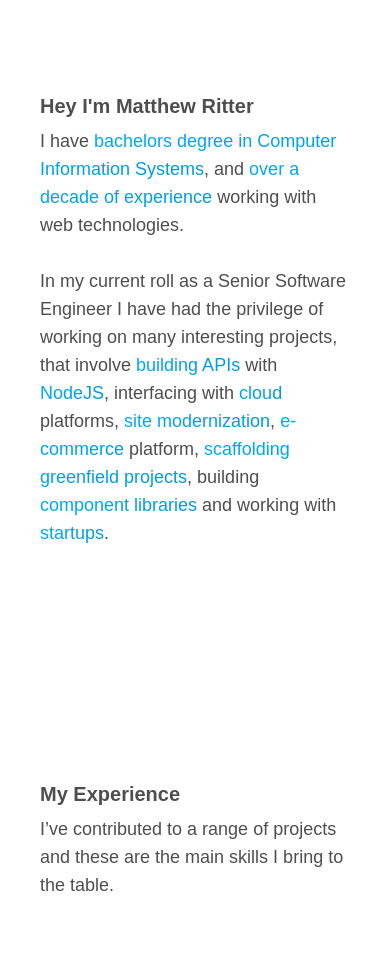
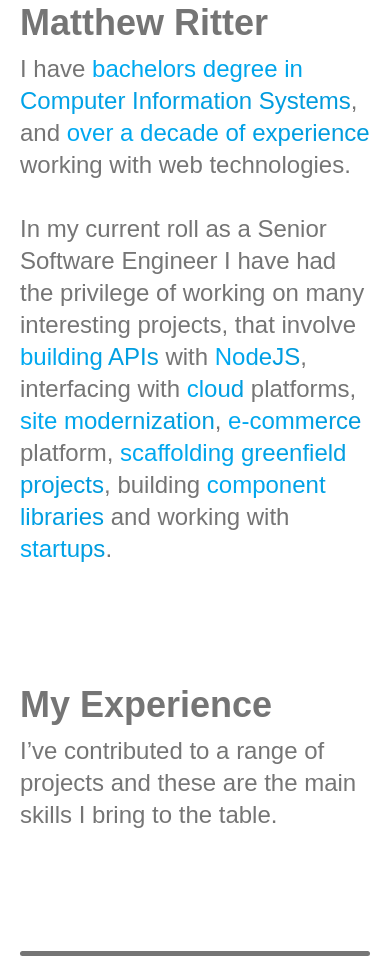
Before and after one commit to mwritter/portfolio-next, a Next.js app: page / in a window 390 px wide. Shown: the part 1026-1993 px from the top of the page. Built offline with nearby package versions, Linux system fonts and the light colour scheme.

Commit message:
Better mobile support clean up

```diff
--- a/package.json
+++ b/package.json
@@ -11,6 +11,7 @@
     "build-storybook": "storybook build"
   },
   "dependencies": {
+    "@rive-app/react-canvas": "^4.18.3",
     "clsx": "^2.1.1",
     "next": "15.2.2",
     "react": "^19.0.0",
--- a/src/app/globals.css
+++ b/src/app/globals.css
@@ -3,7 +3,7 @@
 :root {
   --background: #ffffff;
   --foreground: #171717;
-  --light-grey: #4E4E4E;
+  --light-grey: #757575;
 
   --timeline-bar-color: #000;
   --timeline-bar-color-glow: #000;
--- a/src/app/page.tsx
+++ b/src/app/page.tsx
@@ -1,13 +1,17 @@
 import { ProfileSection } from "@/components/ProfileSection";
 import { IntroSection } from "@/components/IntroSection";
 import { ExperienceSection } from "@/components/ExperienceSection";
+import { RiveComponent } from "@/components/RiveComponent";
 
 export default function Home() {
   return (
-    <div className="p-10 flex flex-col gap-10">
-      <ProfileSection />
-      <IntroSection />
-      <ExperienceSection />
+    <div className="relative p-5 sm:p-10 flex flex-col gap-10 sm:bg-gradient-to-tr bg-gradient-to-t from-[var(--background)] sm:from-60% from-90% to-[var(--accent-color)]">
+      <div className="z-10">
+        <ProfileSection />
+        <IntroSection />
+        <ExperienceSection />
+      </div>
+      <RiveComponent src="./sky.riv" />
     </div>
   );
 }
--- a/src/components/Heading/Heading.tsx
+++ b/src/components/Heading/Heading.tsx
@@ -1,6 +1,6 @@
 const Heading = ({ text }: { text: string }) => {
   return (
-    <h1 className="text-light-grey text-xl sm:text-[50px] font-semibold max-w-[400px] leading-tight md:whitespace-pre">
+    <h1 className="text-light-grey text-4xl sm:text-[50px] font-semibold max-w-[400px] leading-tight whitespace-pre">
       {text}
     </h1>
   );
--- /dev/null
+++ b/src/components/RiveComponent.tsx
@@ -0,0 +1,14 @@
+"use client";
+
+import Rive from "@rive-app/react-canvas";
+
+import React from "react";
+
+export const RiveComponent = ({ src }: { src: string }) => {
+  return (
+    <div className="fixed flex flex-col top-0 right-0 sm:h-screen w-[500px] blur-xl sm:blur-xs z-0">
+      <Rive src={src} />
+      <Rive src={src} />
+    </div>
+  );
+};
--- a/src/components/SectionText/SectionText.tsx
+++ b/src/components/SectionText/SectionText.tsx
@@ -9,7 +9,7 @@ export type TextType = {
 
 const SectionText = ({ markdown }: { markdown: string }) => {
   return (
-    <div className="text-light-grey max-w-[600px] text-lg sm:text-[30px]">
+    <div className="text-light-grey max-w-[600px] text-2xl sm:text-[30px]">
       <Markdown>{markdown}</Markdown>
     </div>
   );
--- a/src/components/SkillCard/SkillCard.tsx
+++ b/src/components/SkillCard/SkillCard.tsx
@@ -5,7 +5,7 @@ import Markdown from "../Markdown";
 
 export const SkillCard = ({ children }: { children: ReactNode }) => {
   return (
-    <div className="flex flex-col gap-20 border border-solid border-light-grey rounded-sm p-5">
+    <div className="flex flex-col gap-20 border border-solid border-light-grey rounded-sm p-5 backdrop-blur-xl">
       {children}
     </div>
   );
--- a/src/components/Timeline/Timeline.tsx
+++ b/src/components/Timeline/Timeline.tsx
@@ -53,7 +53,7 @@ const TimelineSection = ({
         styles["timeline-section"]
       )}
     >
-      <div className={cn("flex gap-4 items-center ")}>
+      <div className={cn("flex sm:gap-4 items-center ")}>
         <TimelineDot active={active} />
         <TimelineBar active={active} />
       </div>
```
Also changed, not shown: 2 other files (tests, documents, lock files or other folders).
